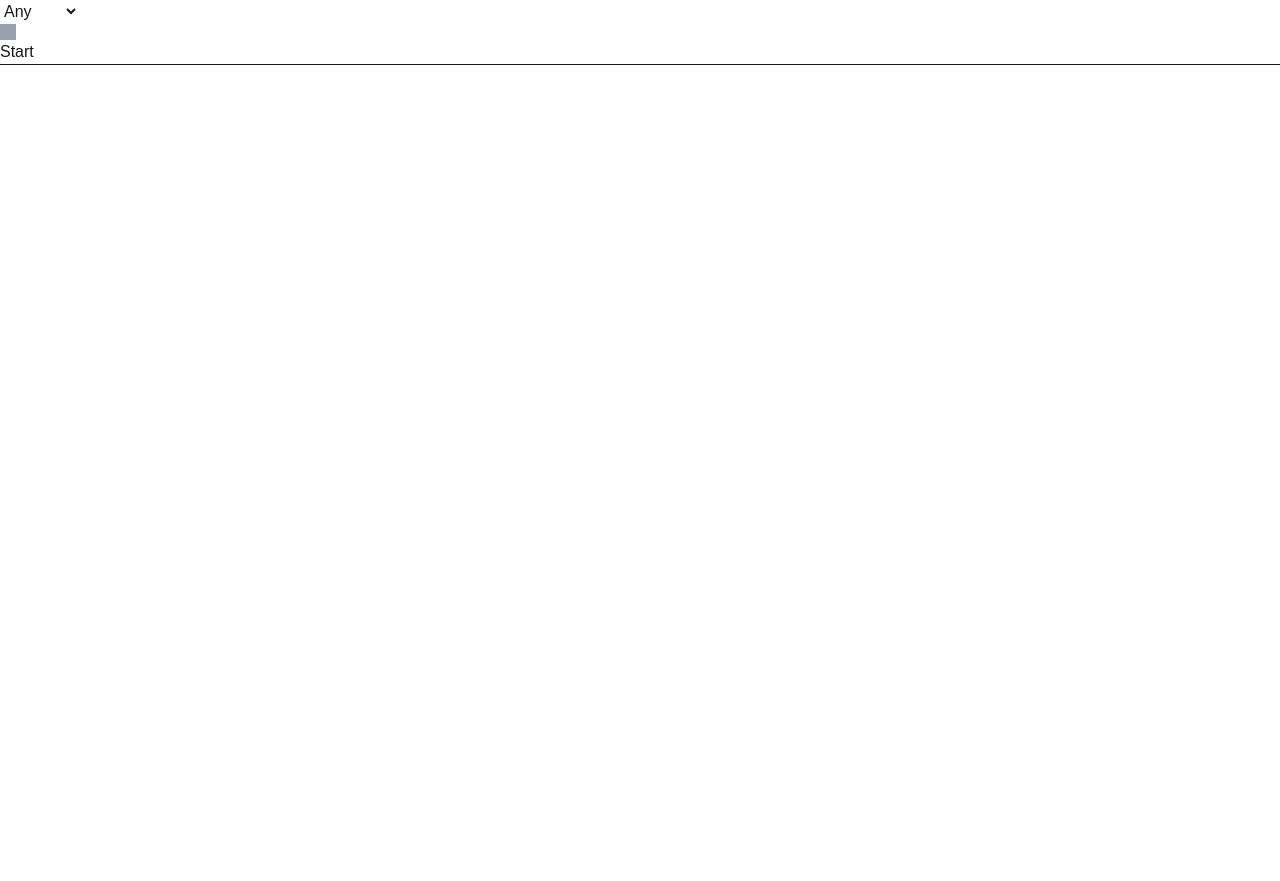
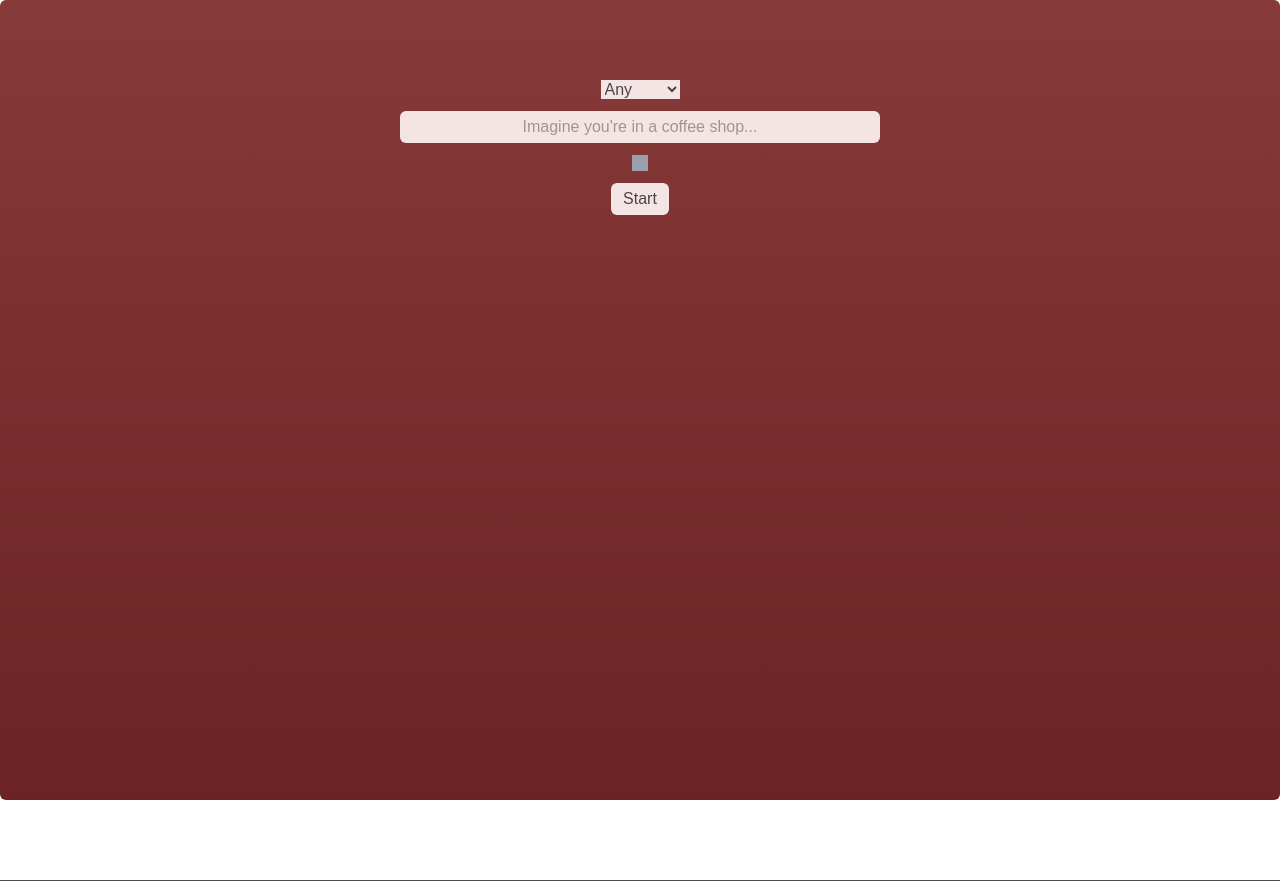
Before and after one commit to connosssss/conV, a Next.js app: page / in a window 1280 px wide. Before the commit the page ends 800 px from the top, so only its background shows below. Built offline with nearby package versions, Linux system fonts and the light colour scheme.

Commit message:
basic styling

```diff
--- a/app/page.tsx
+++ b/app/page.tsx
@@ -338,14 +338,17 @@ export default function Home() {
 
 
   return (
-    <div>
-      <div>
+    <div className="bg-gradient-to-b from-[#873A3A] to-[#6B2323] h-screen w-full text-black/70 rounded-md">
+
+
+      <div className="w-full flex h-full flex-col items-center gap-3 mt-20">
 
         <select
           id="language-select"
           value={language}
           onChange={(e) => setLanguage(e.target.value)}
           disabled={running}
+          className="bg-[#f5e4e4]"
         >
 
           <option value="Any">Any</option>
@@ -355,7 +358,8 @@ export default function Home() {
 
         </select>
 
-        <input type="text" value={inputScenario} onChange={(e) => setInputScenario(e.target.value)}></input>
+        <input type="text" value={inputScenario} onChange={(e) => setInputScenario(e.target.value)}
+        className="bg-[#f5e4e4] w-3/8 h-8 rounded-md px-3 text-center " placeholder="Imagine you're in a coffee shop..."></input>
 
         <div
           className={`w-4 h-4   ${
@@ -363,11 +367,19 @@ export default function Home() {
           }`}
         ></div>
 
+
+        <button onClick={running ? stop : start}
+        className="bg-[#f5e4e4] hover:bg-[#f5e4e4]/80 transition-all duration-200 py-1 px-3 rounded-md">{running ? "Stop" : "Start"}</button>
+
       </div>
 
-      <button onClick={running ? stop : start}>{running ? "Stop" : "Start"}</button>
+
+
+    <hr />
+
+
       <p>{status}</p>
-      <hr />
+
       <div>
         {transcript.map((entry, i) => (
           <div key={i}>
```
